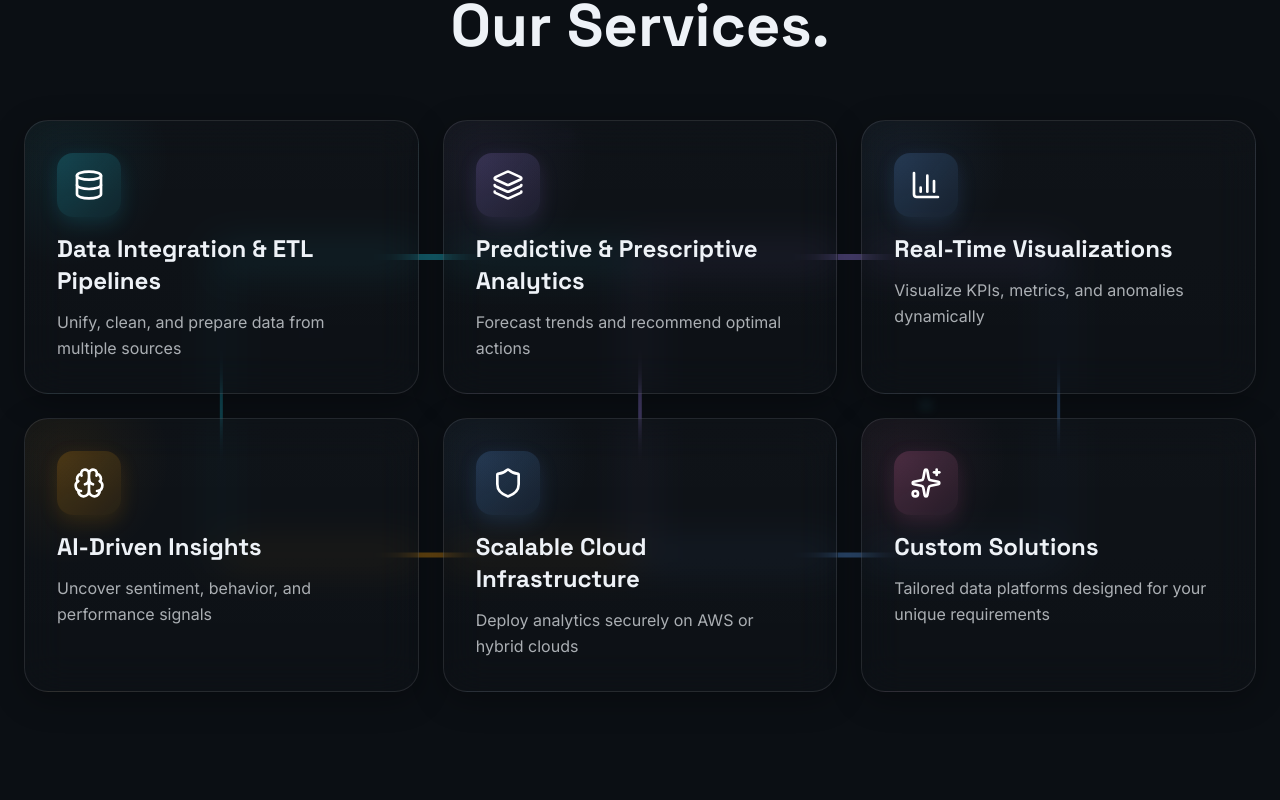
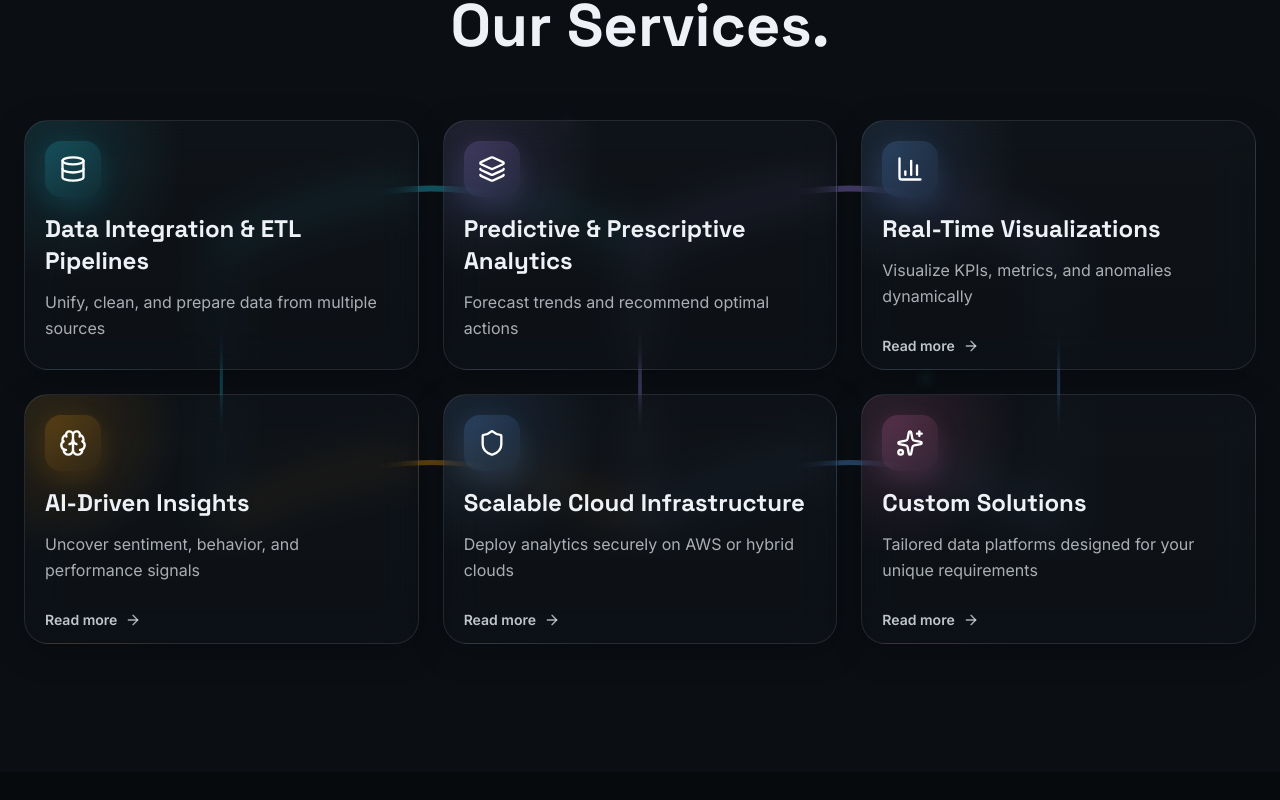
Before and after one commit to taranggg/data-cosmos, a Next.js app: page / in a window 1280 px wide. Shown: the part 2540-3340 px from the top of the page. Built offline with nearby package versions, Linux system fonts and the light colour scheme.

Commit message:
feat: Enhance ServicesSection with improved curve rendering and add "Read more" link

```diff
--- a/src/components/ServicesSection.tsx
+++ b/src/components/ServicesSection.tsx
@@ -11,6 +11,7 @@ import {
   Brain,
   Shield,
   Sparkles,
+  ArrowRight,
 } from "lucide-react";
 
 type Point = { x: number; y: number };
@@ -94,12 +95,16 @@ export default function ServicesSection() {
     };
   }, []);
 
-  // Helper to create a smooth cubic curve between two points
+  // Helper to create a smooth cubic curve between two points with a visible curve
   const buildCurve = (a: Point, b: Point) => {
-    const dx = Math.abs(b.x - a.x);
+    const dx = b.x - a.x;
+    const midY = (a.y + b.y) / 2;
+    // curve intensity depends on horizontal distance, clamp for stability
+    const curveIntensity = Math.min(140, Math.max(40, Math.abs(dx) * 0.18));
+    const controlY = midY - curveIntensity;
     const cx1 = a.x + dx * 0.35;
     const cx2 = b.x - dx * 0.35;
-    return `M ${a.x} ${a.y} C ${cx1} ${a.y}, ${cx2} ${b.y}, ${b.x} ${b.y}`;
+    return `M ${a.x} ${a.y} C ${cx1} ${controlY}, ${cx2} ${controlY}, ${b.x} ${b.y}`;
   };
 
   return (
@@ -238,8 +243,10 @@ export default function ServicesSection() {
                 delay={index * 0.1}
                 className={`relative z-30 overflow-hidden h-full`}
                 style={{
-                  minHeight: 220,
-                  background: `linear-gradient(180deg, rgba(255,255,255,0.02), rgba(255,255,255,0.01)), radial-gradient(circle at 10% 15%, ${service.color}11, transparent 25%)`,
+                  maxHeight: 250,
+                  padding: "1.25rem",
+                  boxSizing: "border-box",
+                  background: `linear-gradient(180deg, rgba(255,255,255,0.02), rgba(255,255,255,0.01)), radial-gradient(circle at 8% 12%, ${service.color}22, transparent 30%)`,
                 }}
               >
                 <motion.div
@@ -248,13 +255,13 @@ export default function ServicesSection() {
                   className="mb-4"
                 >
                   <div
-                    className="w-16 h-16 rounded-2xl flex items-center justify-center"
+                    className="w-14 h-14 rounded-2xl flex items-center justify-center"
                     style={{
-                      background: `linear-gradient(135deg, ${service.color}33, ${service.color}15)`,
-                      boxShadow: `0 6px 20px ${service.color}22`,
+                      background: `linear-gradient(135deg, ${service.color}33, ${service.color}12)`,
+                      boxShadow: `0 8px 26px ${service.color}22`,
                     }}
                   >
-                    <service.icon className="w-8 h-8 text-white" />
+                    <service.icon className="w-7 h-7 text-white" />
                   </div>
                 </motion.div>
 
@@ -264,6 +271,18 @@ export default function ServicesSection() {
                 <p className="text-cosmic-light/70 leading-relaxed">
                   {service.description}
                 </p>
+                <div className="mt-6">
+                  <a
+                    href="#"
+                    onClick={(e) => e.preventDefault()}
+                    className="inline-flex items-center gap-2 text-sm font-semibold text-cosmic-light/80 hover:text-white transition-all group"
+                  >
+                    <span className="underline decoration-transparent group-hover:decoration-white/30 transition-all">
+                      Read more
+                    </span>
+                    <ArrowRight className="w-4 h-4 text-cosmic-light/70 group-hover:text-white transition-transform group-hover:translate-x-1" />
+                  </a>
+                </div>
               </GlassCard>
             </div>
           ))}
```
